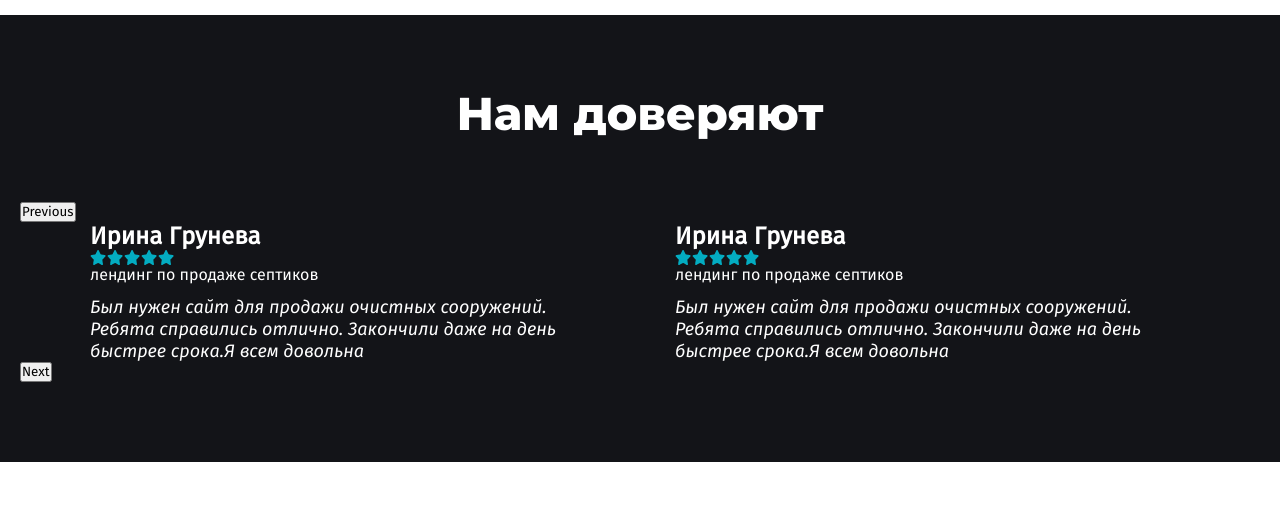
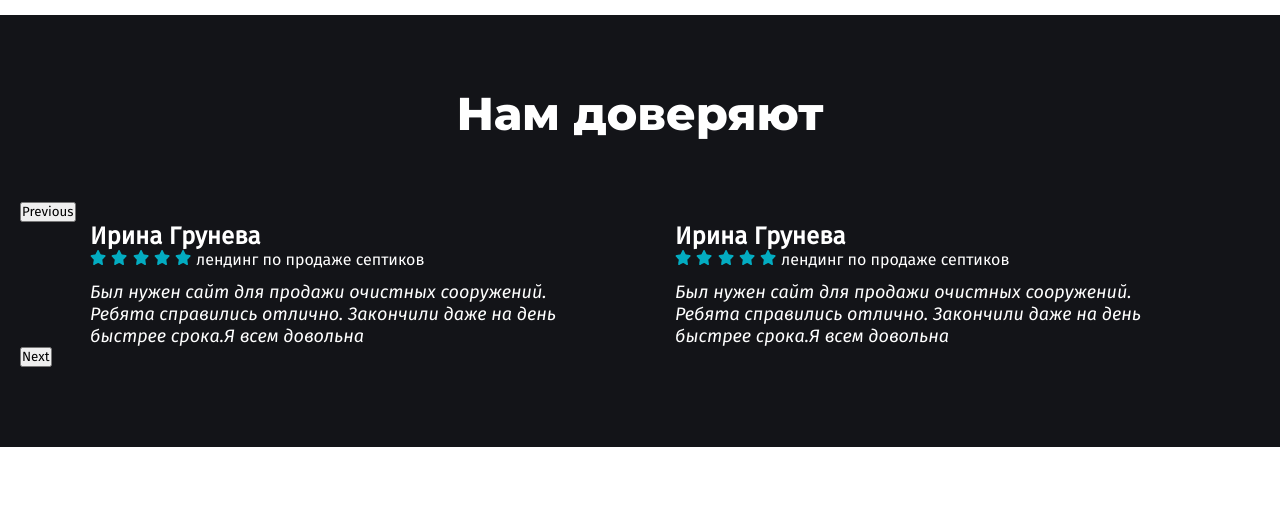
Before and after one commit to Efcolipt/Efcolipt.github.io, a PHP site: page / in a window 1280 px wide. Shown: the part 3038-3556 px from the top of the page. Run offline with PHP 8.4, Linux system fonts and the light colour scheme; some libraries are stand-ins or nearby versions.

Commit message:
Update main.css

```diff
--- a/css/main.css
+++ b/css/main.css
@@ -374,6 +374,7 @@ header{
 	margin-right: 70px;
 }
 .about--person--testimonail > span{
+	display: inline-block;
 	color:#fff;
 }
 .txt--testimonial > p{
@@ -382,7 +383,9 @@ header{
 	font-size: 18px;
 	margin-top: 12px;
 }
-
+.slick-slide img{
+	display: inline-block!important;
+}
 /*Price*/
 #price{
 	padding-top: 70px;
```
